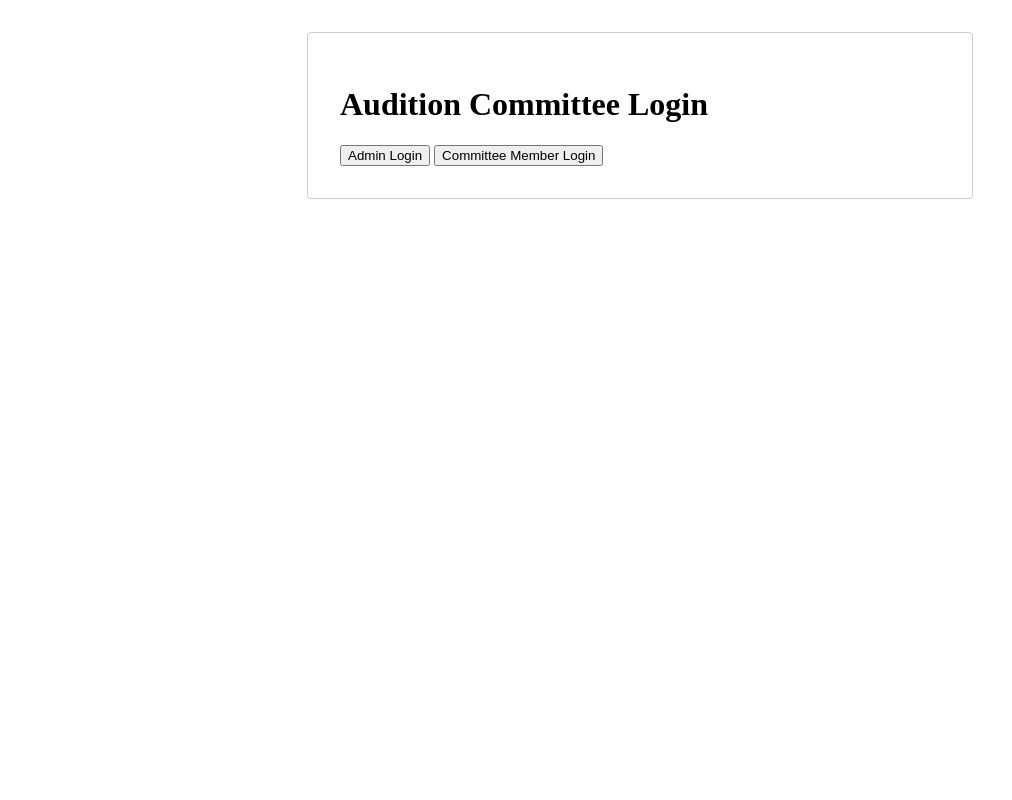
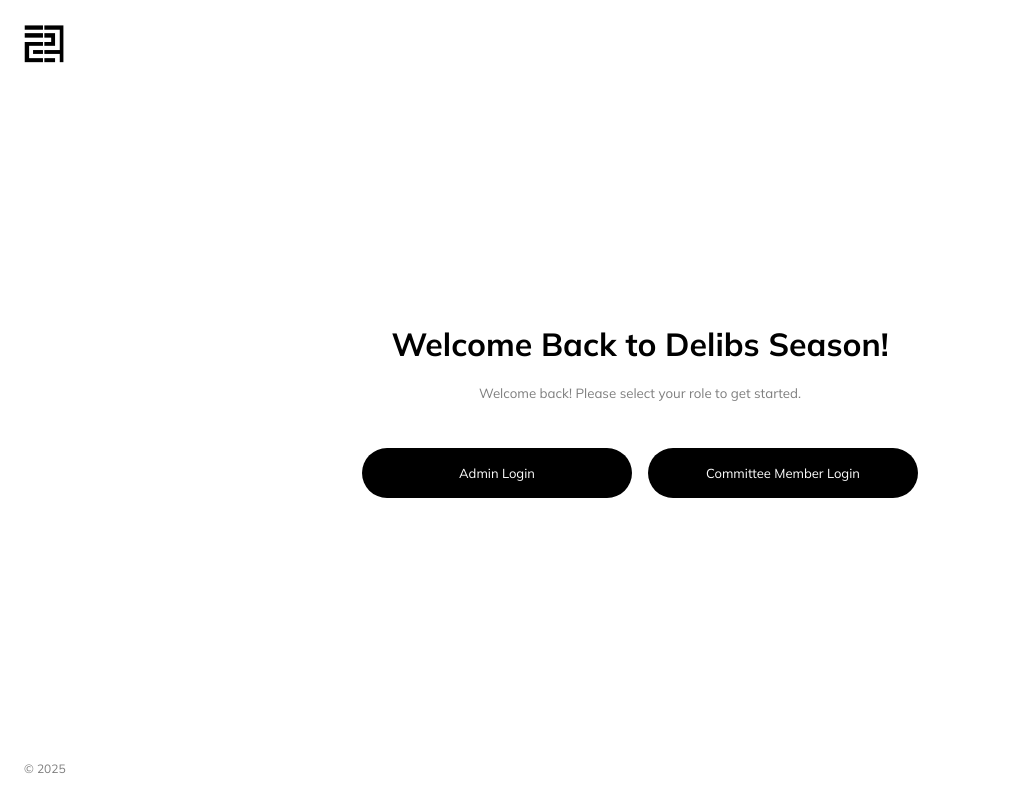
Before and after one commit to ehu9480/delibs-webserver, a Flask app: page /login in a window 1280 px wide. Shown: the whole page, without its empty margins (0-1012 px from the left). Run offline with Flask 3, Linux system fonts and the light colour scheme.

Commit message:
updated login page ui

```diff
--- a/app.py
+++ b/app.py
@@ -720,4 +720,4 @@ def handle_progress_request_socket():
 ###############################################################################
 if __name__ == '__main__':
     init_db()
-    socketio.run(app, host='0.0.0.0', port=5000, debug=True)
+    socketio.run(app, host='0.0.0.0', port=5001, debug=True)
--- a/static/styles.css
+++ b/static/styles.css
@@ -1,9 +1,147 @@
+body {
+  font-family: 'Mulish', sans-serif;
+  color: black;
+  min-height: 100vh;
+  margin: 0;
+  display: flex;
+  justify-content: center;
+  align-items: center;
+}
+
+.loko-logo {
+  position: fixed;
+  top: 24px;
+  left: 24px;
+  width: 40px;
+  height: auto;
+  z-index: 1000;
+}
+
+footer {
+  position: fixed;
+  font-size: 12px;
+  color: #7E7E7E;
+  bottom: 24px;
+  left: 24px;
+}
+
 .login-container {
   max-width: 600px;
   margin: 2rem auto;
   padding: 2rem;
-  border: 1px solid #ccc;
+  border: none;
   border-radius: 4px;
+  align-items: center;
+  justify-content: center;
+  flex-direction: column;
+  display: flex;
+}
+
+.login-container>h2 {
+  color: white;
+  text-align: center;
+  font-weight: normal;
+}
+
+.login-container>h5 {
+  color: #7E7E7E;
+  text-align: center;
+  font-weight: normal;
+  margin-top: 0;
+}
+
+.login-choice {
+  margin-top: 1.5rem;
+  display: flex;
+  gap: 1rem;
+  align-items: center;
+}
+
+.login-choice>button {
+  background-color: black;
+  color: white;
+  border-radius: 30px;
+  width: 270px;
+  height: 50px;
+  border: none;
+  font-family: inherit;
+  transition: background-color 0.3s ease;
+  font-size: 13px;
+}
+
+.login-choice>button:hover {
+  background-color: rgb(255, 209, 0);
+  cursor: pointer;
+}
+
+#memberLogin h4,
+#adminLogin h4 {
+  margin-top: 60px;
+  margin-bottom: 30px;
+  display: flex;
+  flex-direction: column;
+  align-items: center;
+}
+
+#memberLogin form,
+#adminLogin form {
+  display: flex;
+  flex-direction: column;
+  align-items: center;
+  justify-content: center;
+  gap: 13px;
+}
+
+#adminLogin form label,
+#memberLogin form label {
+  align-self: flex-start;
+  font-weight: 500;
+  color: black;
+  font-size: 13px;
+}
+
+#adminLogin form input[type="text"],
+#adminLogin form input[type="password"],
+#adminLogin form button[type="submit"],
+#memberLogin form input[type="text"],
+#memberLogin form input[type="password"],
+#memberLogin form button[type="submit"] {
+  width: 320px;
+  height: 40px;
+  border-radius: 30px;
+  border: 1px solid #c1c1c1;
+  font-family: inherit;
+  padding: 0 1rem;
+  box-sizing: border-box;
+  margin-bottom: 6px;
+  font-size: 13px;
+}
+
+#adminLogin form input[type="text"]::placeholder,
+#adminLogin form input[type="password"]::placeholder,
+#memberLogin form input[type="text"]::placeholder,
+#memberLogin form input[type="password"]::placeholder {
+  color: #c1c1c1;
+  opacity: 1;
+  font-family: inherit;
+  font-size: 13px;
+}
+
+#adminLogin form button[type="submit"],
+#memberLogin form button[type="submit"] {
+  background-color: black;
+  color: white;
+  border: none;
+  cursor: pointer;
+  transition: background-color 0.3s ease;
+  font-family: inherit;
+  font-size: 13px;
+}
+
+#adminLogin form button[type="submit"]:hover,
+#memberLogin form button[type="submit"]:hover {
+  background-color: rgb(255, 209, 0);
+  cursor: pointer;
 }
 
 .control-card {
@@ -27,16 +165,19 @@
 .comparison-container {
   display: flex;
   justify-content: space-between;
-  gap: 1rem; /* space between columns */
+  gap: 1rem;
+  /* space between columns */
 }
 
 .candidate-column {
-  width: 48%; /* about half the page */
+  width: 48%;
+  /* about half the page */
 }
 
 .candidate-column video {
   display: block;
-  width: 100%; /* video fills the column width */
+  width: 100%;
+  /* video fills the column width */
   margin-bottom: 1rem;
 }
 
--- a/templates/login.html
+++ b/templates/login.html
@@ -1,13 +1,19 @@
 <!-- templates/login.html -->
 <!DOCTYPE html>
 <html>
+
 <head>
     <title>Login Portal</title>
+    <link href="https://fonts.googleapis.com/css?family=Mulish:400,700&display=swap" rel="stylesheet">
     <link rel="stylesheet" href="{{ url_for('static', filename='styles.css') }}">
 </head>
+
 <body>
+    <img src="{{ url_for('static', filename='images/loko+logo+black+transparent.webp') }}" alt="LOKO" class="loko-logo">
     <div class="login-container">
-        <h1>Audition Committee Login</h1>
+        <h1>Welcome Back to Delibs Season!</h1>
+
+        <h5>Welcome back! Please select your role to get started.</h5>
 
         <div class="login-choice">
             <button onclick="showAdminLogin()">Admin Login</button>
@@ -16,26 +22,34 @@
 
         <!-- Admin Login Form -->
         <div id="adminLogin" style="display:none;">
-            <h2>Admin Login</h2>
+            <h4>Admin Login</h4>
             <form method="POST" action="{{ url_for('login') }}">
                 <input type="hidden" name="type" value="admin">
-                <input type="text" name="username" placeholder="Admin Username" required>
-                <input type="password" name="password" placeholder="Admin Password" required>
+                <label>Username</label>
+                <input type="text" name="username" placeholder="Enter Your Username" required>
+                <label>Password</label>
+                <input type="password" name="password" placeholder="Enter the Admin Password" required>
+                <label></label>
                 <button type="submit">Login</button>
             </form>
         </div>
 
         <!-- Committee Member Login Form -->
         <div id="memberLogin" style="display:none;">
-            <h2>Committee Member Login</h2>
+            <h4>Committee Member Login</h4>
             <form method="POST" action="{{ url_for('login') }}">
                 <input type="hidden" name="type" value="member">
-                <input type="text" name="username" placeholder="Your Username" required>
-                <input type="password" name="password" placeholder="Daily Password" required>
+                <label>Username</label>
+                <input type="text" name="username" placeholder="Enter Your Username" required>
+                <label>Password</label>
+                <input type="password" name="password" placeholder="Enter the Daily Password" required>
+                <label></label>
                 <button type="submit">Login</button>
             </form>
         </div>
     </div>
+
+    <footer>&copy; 2025</footer>
 
     <script>
         function showAdminLogin() {
@@ -48,4 +62,5 @@
         }
     </script>
 </body>
+
 </html>
```
Also changed, not shown: static/images/loko+logo+black+transparent.webp (added), 2 other files. Lines whose indentation alone changed are shown as unchanged.
